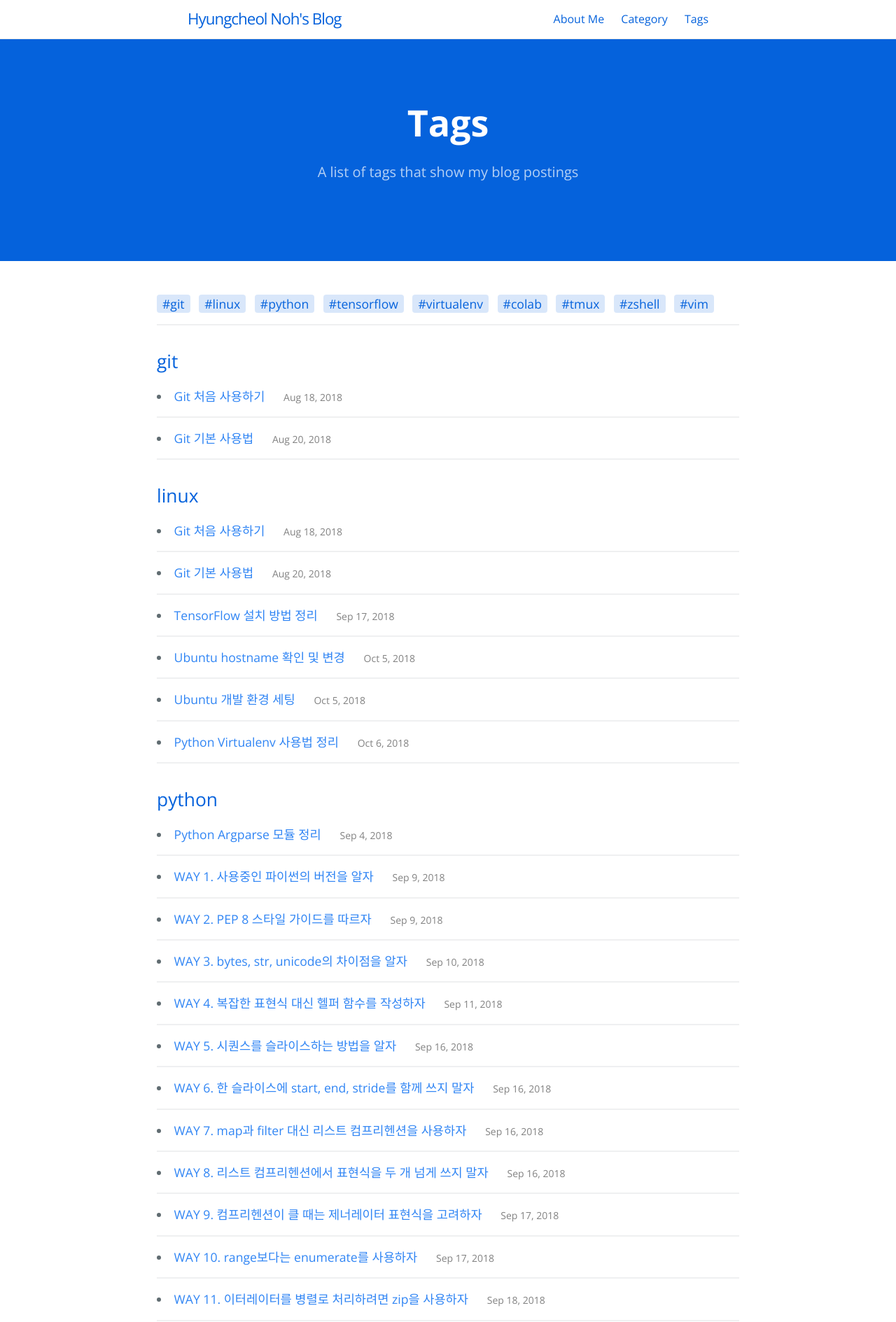
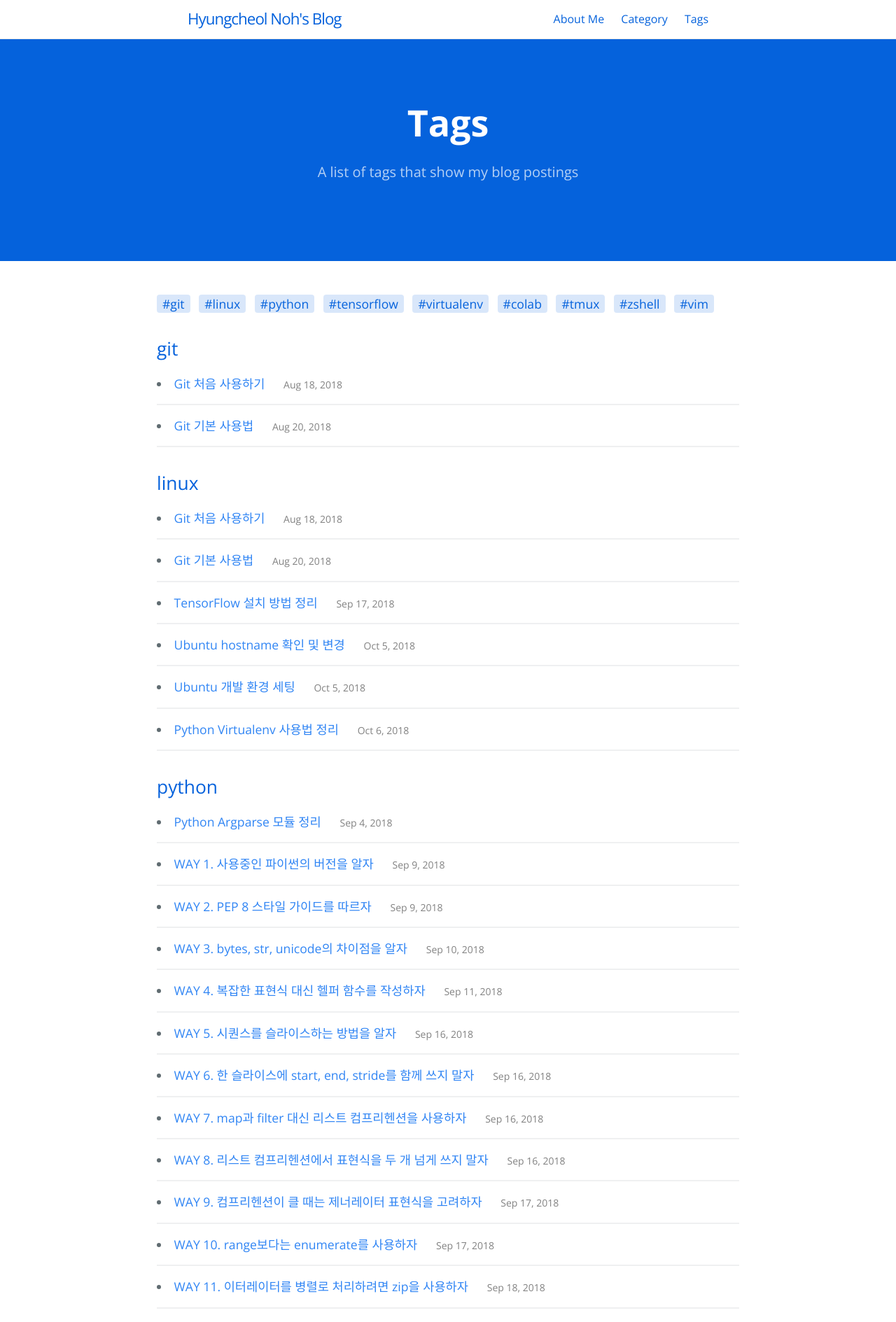
Before and after one commit to hcnoh/hcnoh.github.io, a Jekyll site: the page built from tags.md, in a window 1280 px wide. Shown: the top 1889 px of the page at 70% size. Built offline with Jekyll 4.4.1, drawn with Linux system fonts in a browser that asks for light colours.

Commit message:
Update tags.html

```diff
--- a/_layouts/tags.html
+++ b/_layouts/tags.html
@@ -5,7 +5,6 @@ layout: default
 {% for tag in site.tags %}
   <a href="#{{ tag[0] | slugify }}" class="post-tag">#{{ tag[0] }}</a>
 {% endfor %}
-<hr size="3" noshade>
 
 {% for tag in site.tags %}
   <h2>
```
